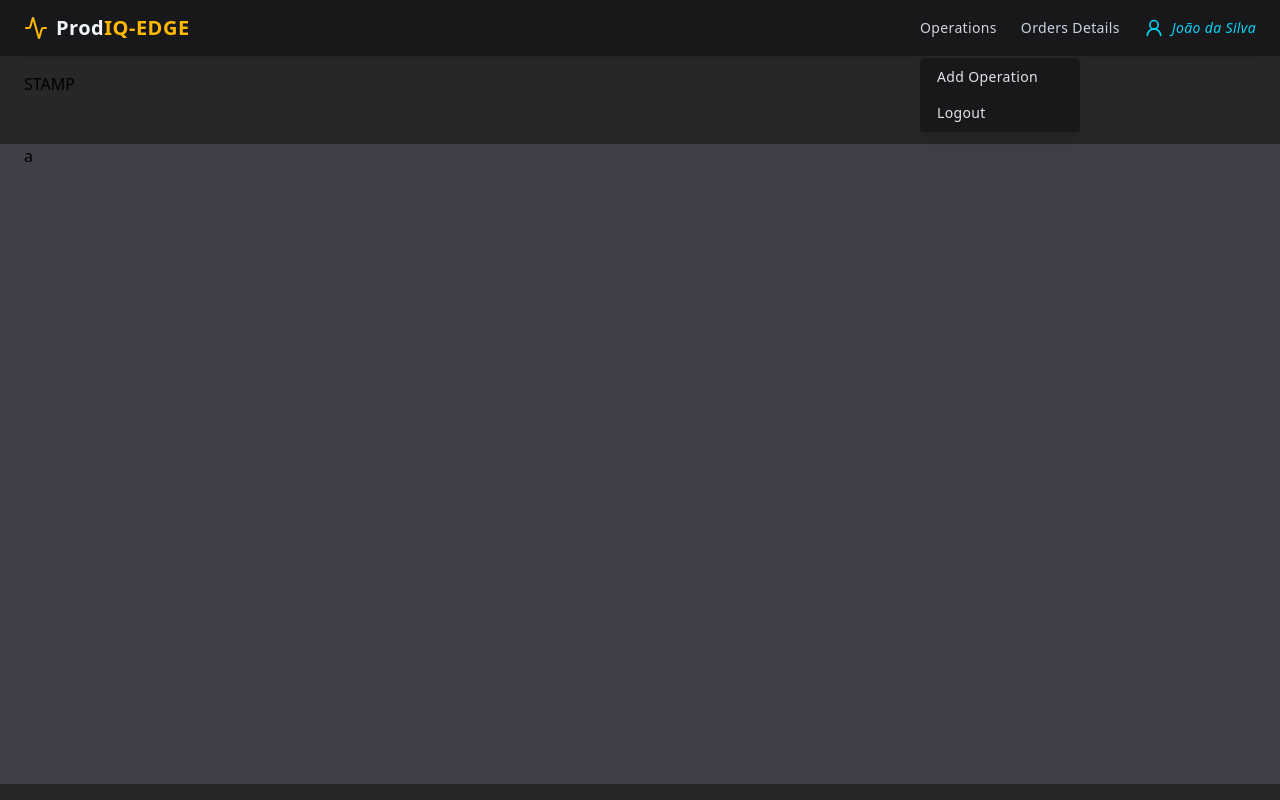
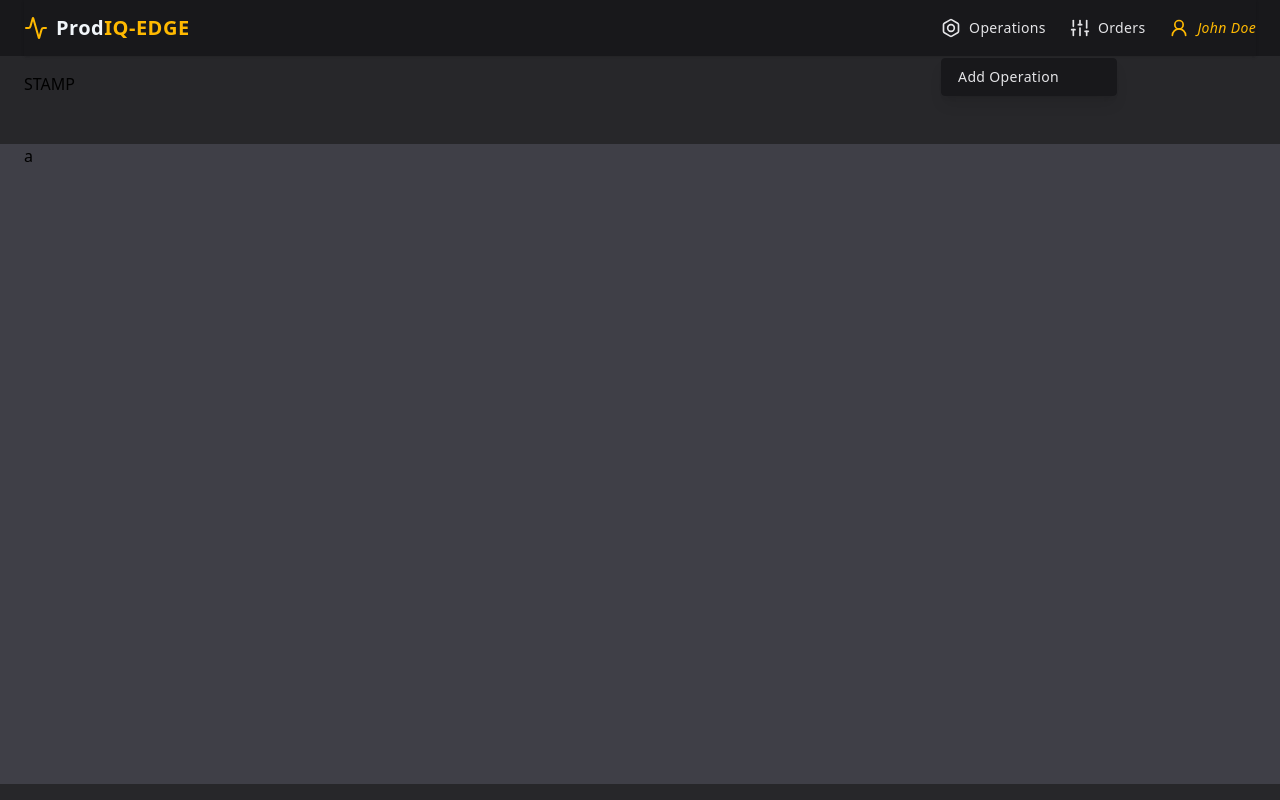
Before and after one commit to lgustavopalmieri/prodiq-edge-frontend, a React (Vite) app: page / in a window 1280 px wide. Both pictures are taken after a click on the button "Operations". Built offline with nearby package versions, Linux system fonts and the light colour scheme.

Commit message:
feat: implements menu

```diff
--- a/src/App.tsx
+++ b/src/App.tsx
@@ -4,8 +4,15 @@ import OeeSession from "./features/OeeSession/OeeSession";
 import OperatingSession from "./features/OperatingSession/OperatingSession";
 import AlertSession from "./features/AlertSession/AlertSession";
 import MachineStatus from "./features/AlertSession/MachineStatus";
+import { useAuthStore } from "./features/Authentication/authStore";
+import { useEffect } from "react";
 
 function App() {
+  const setUser = useAuthStore((state) => state.setUser);
+
+  useEffect(() => {
+    setUser({ name: "John Doe", email: "john@example.com" });
+  }, [setUser]);
   // In real life this would come from backend or context
   const currentAlert = {
     status: "critical", // or "warning" | "critical"
--- a/src/components/MenuItem/MenuItem.tsx
+++ b/src/components/MenuItem/MenuItem.tsx
@@ -1,47 +1,107 @@
 import * as React from "react";
+import type { LucideIcon } from "lucide-react";
 
 interface IMenuItemProps {
+  placeSide?: "left" | "right";
+  textColor?: keyof typeof textColorMap;
+  italic?: boolean;
+  icon?: LucideIcon;
   name: string;
   options: {
     label: string;
     action: () => void;
+    icon?: LucideIcon;
   }[];
 }
 
+const textColorMap = {
+  zinc: {
+    base: "text-zinc-200",
+    hover: "hover:text-zinc-900",
+  },
+  slate: {
+    base: "text-slate-200",
+    hover: "hover:text-slate-900",
+  },
+  gray: {
+    base: "text-gray-200",
+    hover: "hover:text-gray-900",
+  },
+  white: {
+    base: "text-white",
+    hover: "hover:text-slate-800",
+  },
+  amber: {
+    base: "text-amber-400",
+    hover: "hover:text-amber-900",
+  },
+} as const;
+
 const MenuItem: React.FunctionComponent<IMenuItemProps> = ({
+  placeSide = "left",
+  textColor = "zinc",
+  italic = false,
+  icon: MainIcon,
   name,
   options,
 }) => {
   const [open, setOpen] = React.useState(false);
+  const ref = React.useRef<HTMLDivElement>(null);
+
+  React.useEffect(() => {
+    const handleClickOutside = (event: MouseEvent) => {
+      if (ref.current && !ref.current.contains(event.target as Node)) {
+        setOpen(false);
+      }
+    };
+
+    document.addEventListener("mousedown", handleClickOutside);
+    return () => {
+      document.removeEventListener("mousedown", handleClickOutside);
+    };
+  }, []);
+
+  const colorBase = textColorMap[textColor].base;
+  const colorHover = textColorMap[textColor].hover;
 
   return (
-    <div className="relative inline-block text-left">
-      {/* Main Button */}
+    <div ref={ref} className="relative inline-block text-left">
       <button
         onClick={() => setOpen((prev) => !prev)}
-        className="cursor-pointer text-zinc-300 hover:text-amber-400 font-medium py-5 transition"
+        className={`flex items-center gap-2 cursor-pointer font-medium py-5 transition ${colorBase} hover:text-amber-400 ${
+          italic ? "italic" : ""
+        }`}
       >
+        {MainIcon && <MainIcon className="w-5 h-5" />}
         {name}
       </button>
 
-      {/* Dropdown */}
       {open && (
-        <div className="absolute left-0 w-40 border rounded border-zinc-900 bg-zinc-900 shadow-lg z-50">
-          {options.map((option, index) => (
+        <div
+          className={`absolute ${placeSide}-0 w-44 border rounded border-zinc-900 bg-zinc-900 shadow-lg z-50`}
+        >
+          {options.map((option, index) => {
+            const OptionIcon = option.icon;
+            return (
               <button
                 key={index}
                 onClick={() => {
                   option.action();
                   setOpen(false);
                 }}
-              className="cursor-pointer block w-full text-left px-4 py-2 text-sm rounded text-zinc-200 hover:bg-amber-400 hover:text-zinc-900 transition"
+                className={`cursor-pointer flex items-center rounded gap-2 w-full text-left px-4 py-2 text-sm font-medium ${colorBase} ${colorHover} hover:bg-amber-400 transition ${
+                  italic ? "italic" : ""
+                }`}
               >
+                {OptionIcon && <OptionIcon className="w-4 h-4" />}
                 {option.label}
               </button>
-          ))}
+            );
+          })}
         </div>
       )}
     </div>
   );
 };
+
 export default MenuItem;
--- a/src/components/UserMenu/UserMenu.tsx
+++ b/src/components/UserMenu/UserMenu.tsx
@@ -1,14 +1,28 @@
 import { User2 } from "lucide-react";
 import * as React from "react";
+import MenuItem from "../MenuItem/MenuItem";
 
-interface IUserMenuProps {}
+interface IUserMenuProps {
+  userName: string;
+}
 
-const UserMenu: React.FunctionComponent<IUserMenuProps> = (props) => {
+const UserMenu: React.FunctionComponent<IUserMenuProps> = ({
+  userName,
+}) => {
   return (
-    <div className="cursor-pointer flex items-center gap-2 hover:text-white transition">
-      <User2 className="w-5 h-5 text-cyan-400" />
-      <span className="italic font-normal text-cyan-400">João da Silva</span>
-    </div>
+    <MenuItem
+      textColor="amber"
+      placeSide="right"
+      italic
+      icon={User2}
+      name={userName}
+      options={[
+        {
+          label: "Logout",
+          action: () => console.log("Logout"),
+        },
+      ]}
+    />
   );
 };
 
--- /dev/null
+++ b/src/features/Authentication/authStore.ts
@@ -0,0 +1,16 @@
+import { create } from "zustand";
+
+interface AuthState {
+  user: {
+    name: string;
+    email?: string;
+  } | null;
+  setUser: (user: { name: string; email?: string }) => void;
+  logout: () => void;
+}
+
+export const useAuthStore = create<AuthState>((set) => ({
+  user: null,
+  setUser: (user) => set({ user }),
+  logout: () => set({ user: null }),
+}));
--- a/src/features/Header/Header.tsx
+++ b/src/features/Header/Header.tsx
@@ -4,12 +4,6 @@ import ProdIQLogo from "../../components/ProdIQLogo";
 
 const Header: React.FunctionComponent = () => {
   return (
-    // <header className="w-full h-full flex items-center justify-between shadow-sm">
-    //   <div className="flex items-center gap-6">
-    //     <ProdIQLogo />
-    //   </div>
-    //   <HeaderMenu />
-    // </header>
     <header className="h-full flex items-center justify-between shadow-sm">
       <ProdIQLogo />
       <HeaderMenu />
--- a/src/features/Header/HeaderMenu.tsx
+++ b/src/features/Header/HeaderMenu.tsx
@@ -1,25 +1,30 @@
 import * as React from "react";
 import UserMenu from "../../components/UserMenu/UserMenu";
 import MenuItem from "../../components/MenuItem/MenuItem";
+import { Bolt, SlidersVertical } from "lucide-react";
+import { useAuthStore } from "../Authentication/authStore";
 
 const HeaderMenu: React.FunctionComponent = () => {
+  const user = useAuthStore((state) => state.user);
+  if (!user) return null;
   return (
     <nav className="flex items-center gap-6 text-sm font-medium tracking-wide">
       <MenuItem
+        icon={Bolt}
         name="Operations"
         options={[
-          { label: "Add Operation", action: () => console.log() },
-          { label: "Logout", action: () => console.log("Logging out...") },
+          {
+            label: "Add Operation",
+            action: () => console.log("Add Operation"),
+          },
         ]}
       />
-      <button className="cursor-pointer text-slate-300 hover:text-white transition">
-        Orders Details
-      </button>
-      {/* <div className="cursor-pointer flex items-center gap-2 hover:text-white transition">
-        <User2 className="w-5 h-5 text-cyan-400" />
-        <span className="italic font-normal text-cyan-400">João da Silva</span>
-      </div> */}
-      <UserMenu />
+      <MenuItem
+        icon={SlidersVertical}
+        name="Orders"
+        options={[{ label: "Details", action: () => console.log("Details") }]}
+      />
+      {user?.name && <UserMenu userName={user.name} />}
     </nav>
   );
 };
```
Lines whose indentation alone changed are shown as unchanged.
